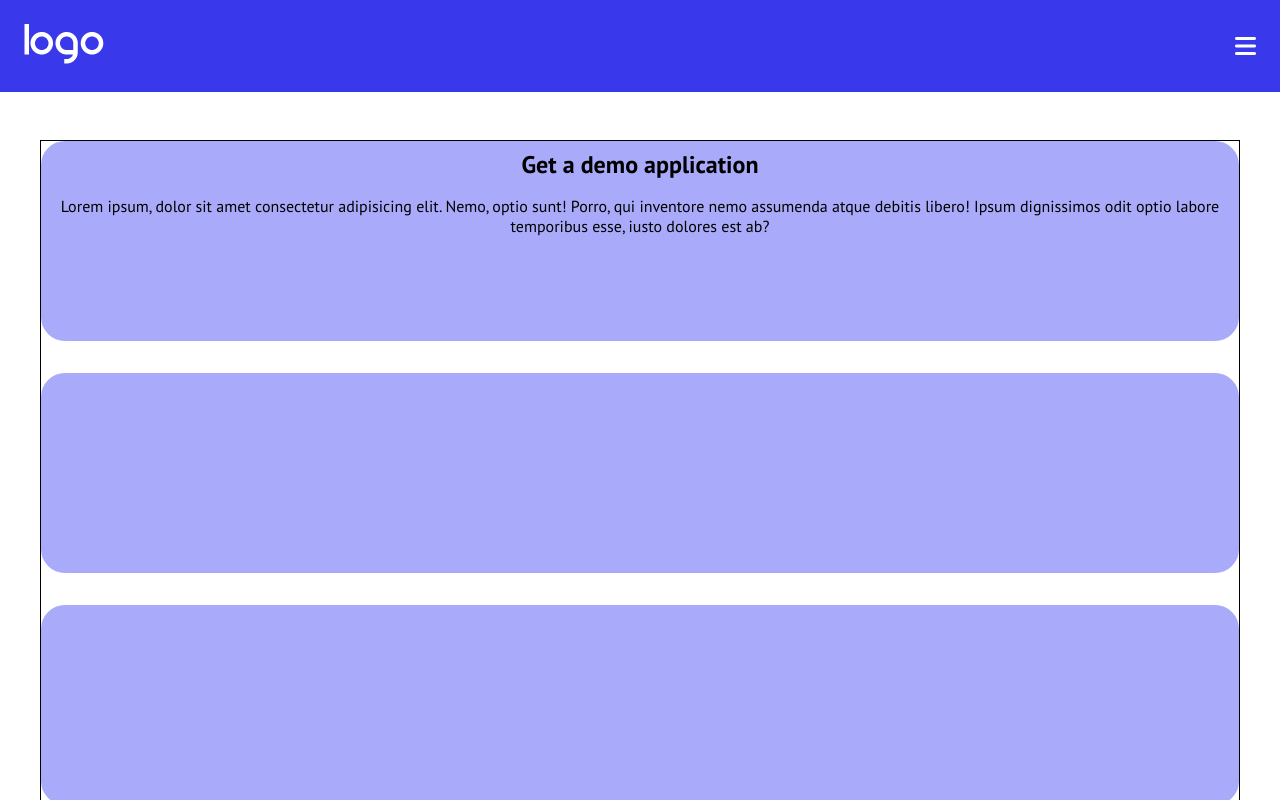
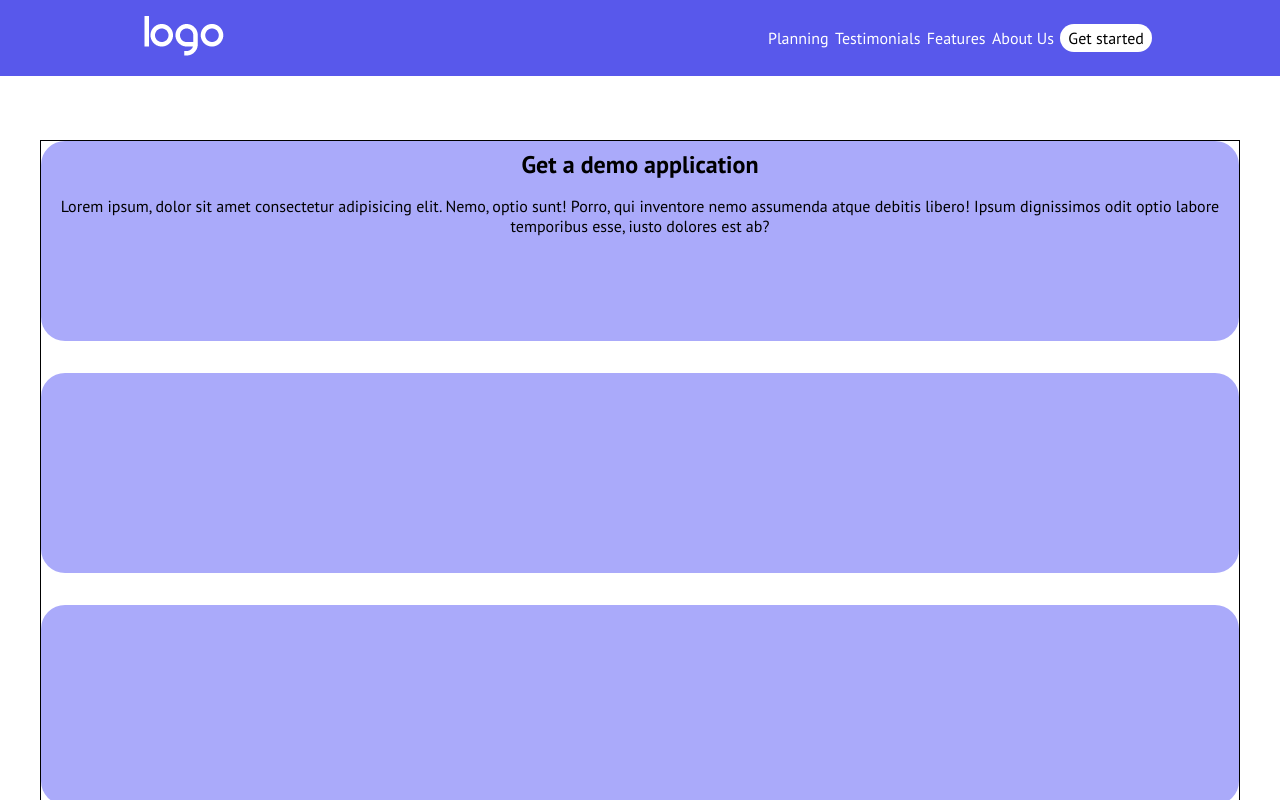
Before and after one commit to Pepesalezucchero/htmlcss-responsive-layout, a plain HTML site: page index.html in a window 1280 px wide. Shown: the top 800 px of the page. Drawn offline with Linux system fonts and the light colour scheme.

Commit message:
header finito

```diff
--- a/css/style.css
+++ b/css/style.css
@@ -14,16 +14,78 @@
 
 /*navigazione*/
 
+nav {
+    position: relative;
+    min-height: 60px;
+}
+
 nav .container {
+    position: fixed;
+    width: 100%;
+    background-color: rgb(88, 88, 235);
     display: flex;
     justify-content: space-between;
     align-items: center;
-    background-color: rgb(57, 57, 235);
-    min-height: 60px;
+}
+
+.navigazione-destra, .navigazione-sinistra {
+    width: 50%;
+}
+
+.navigazione-destra {
+    display: flex;
+    justify-content: end;
 }
 
 nav img, nav i {
-    padding: 1.5rem;
+    cursor: pointer;
+    padding: 1rem;
+}
+
+nav .non-mobile {
+    display: none;
+}
+
+.button {
+    padding: 4px 8px;
+    border-radius: 20px;
+    text-decoration: none;
+}
+
+/*header desktop*/
+
+@media all and (min-width: 1199px) {
+
+    .navigazione-destra, .navigazione-sinistra {
+        width: 30%;
+        margin: 0 auto;
+    }
+
+    .non-desktop {
+        display: none;
+    }
+
+     nav .non-mobile {
+        width: 100%;
+        display: flex;
+        justify-content: space-between;
+    }
+
+    .non-mobile .get-started-nav {
+        background-color: white;
+        color: black;
+    }
+
+    .non-mobile li {
+        cursor: pointer;
+        color: white;
+    }
+}
+
+
+.non-mobile {
+    display: flex;
+    list-style-type: none;
 }
 
 /*main, sezione prodotto*/
@@ -31,7 +93,7 @@ nav img, nav i {
 .product .row {
     display: flex;
     flex-wrap: wrap;
-    margin: 3rem 2.5rem 3rem;
+    margin: 5rem 2.5rem 3rem;
     /*debug*/
     border: 1px solid black;
     min-height: 1000px;
--- a/index.html
+++ b/index.html
@@ -36,7 +36,15 @@
 
                     <div class="navigazione-destra">
 
-                        <i class="fa-solid fa-bars fa-xl" style="color: #ffffff;"></i>
+                        <ul class="non-mobile">
+                            <li>Planning</li>
+                            <li>Testimonials</li>
+                            <li>Features</li>
+                            <li>About Us</li>
+                            <li><a class="button get-started-nav" href="#">Get started</a></li>
+                        </ul>
+
+                        <div class="non-desktop"><i class="fa-solid fa-bars fa-xl" style="color: #ffffff;"></i></div>
 
                     </div>
 
@@ -62,7 +70,6 @@
                             <p>Lorem ipsum, dolor sit amet consectetur adipisicing elit. Nemo, optio sunt! Porro, qui inventore nemo assumenda atque debitis libero! Ipsum dignissimos odit optio labore temporibus esse, iusto dolores est ab?</p>
 
                         </div>
-                        <div class="col"></div>
                         <div class="col"></div>
                         <div class="col"></div>
                         <div class="col"></div>
```
